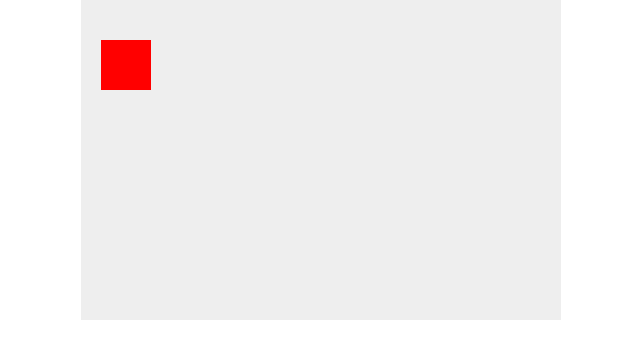
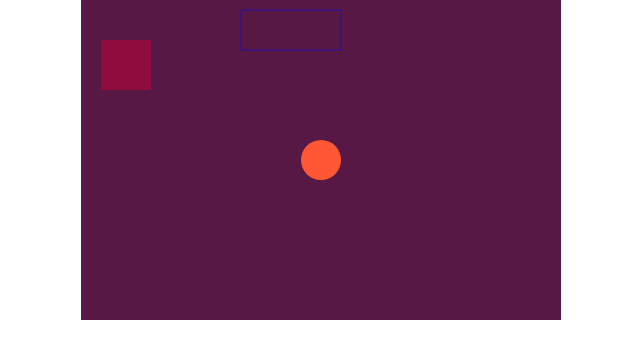
Before and after one commit to jacklynknight08/Breakout, a plain HTML site: page index.html in a window 1280 px wide. Shown: the whole page, without its empty margins (319-959 px from the left). Drawn offline with Linux system fonts and the light colour scheme.

Commit message:
Creating shapes on the canvas

```diff
--- a/index.html
+++ b/index.html
@@ -5,7 +5,7 @@
     <title>Practice Game</title>
     <style>
     	* { padding: 0; margin: 0; }
-    	canvas { background: #eee; display: block; margin: 0 auto; }
+    	canvas { background: #581845; display: block; margin: 0 auto; }
     </style>
 </head>
 <body>
--- a/main.js
+++ b/main.js
@@ -5,8 +5,35 @@ console.log("Testing");
 var canvas = document.getElementById("myCanvas");
 var ctx = canvas.getContext("2d");
 
+// Creating an object/shape
 ctx.beginPath();
+
+// First two values specify coordinates of the left and right corners of the rectangle
+// Last two values specify width and height of the rectangle
 ctx.rect(20, 40, 50, 50);
-ctx.fillStyle = "#FF0000";
+
+// FillStyle method is painting the square
+ctx.fillStyle = "#900C3F";
 ctx.fill();
 ctx.closePath();
+
+// Creating a ball (circle)
+ctx.beginPath();
+
+// Arc method takes six parameters
+// First two values are the coordinates of the arc's center
+// Then the arc radius
+// Then the start and ending angles in radians
+// And last the direction of drawing where false is clockwise
+ctx.arc(240, 160, 20, 0, Math.PI*2, false);
+ctx.fillStyle = "#FF5733";
+ctx.fill();
+ctx.closePath();
+
+// Creating a rectangle where we are only coloring the outer stroke
+// Inside is transparent
+ctx.beginPath();
+ctx.rect(160, 10, 100, 40);
+ctx.strokeStyle = "rgba(0, 0, 255, 0.5)";
+ctx.stroke();
+ctx.closePath();
```
